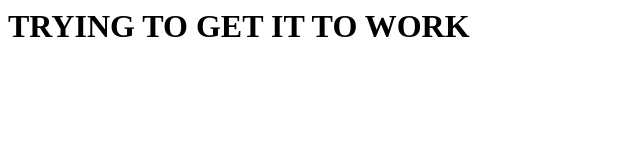
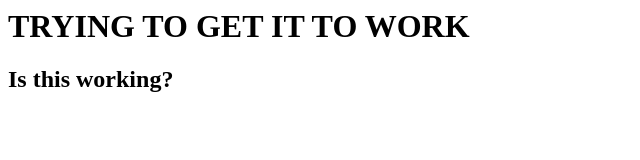
Before and after one commit to clanatel/clanatel, a plain HTML site: page index.html in a window 1280 px wide. Shown: the whole page, without its empty margins (0-640 px from the left). Drawn offline with Linux system fonts and the light colour scheme.

Commit message:
Update index.html

```diff
--- a/index.html
+++ b/index.html
@@ -1,3 +1,4 @@
 <h1>
 TRYING TO GET IT TO WORK
 </h1>
+<h2>Is this working?</h2>
```
